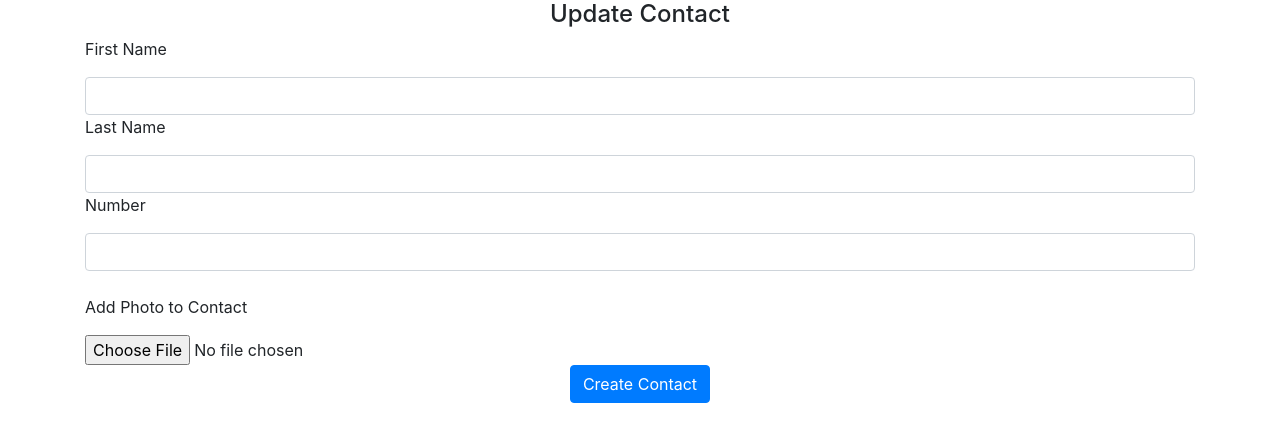
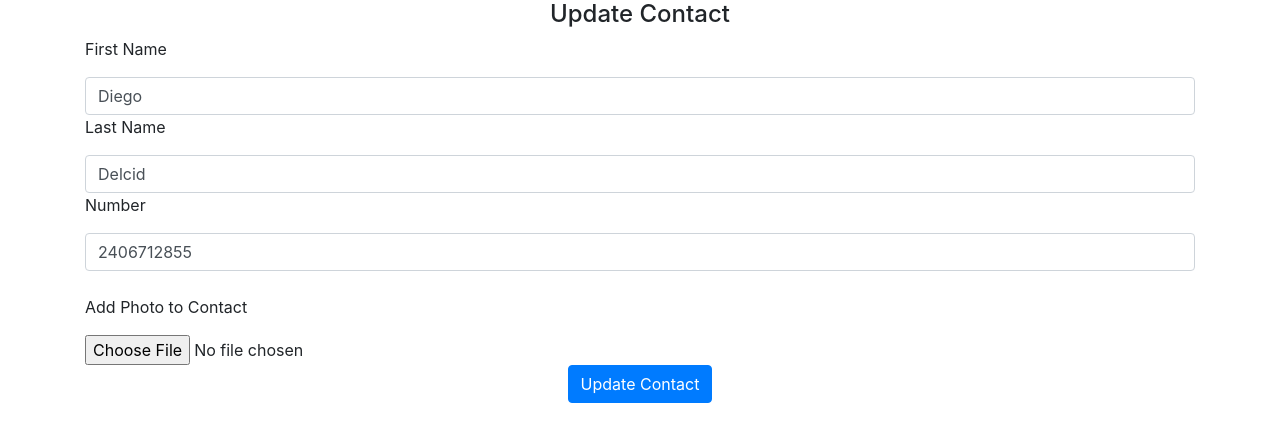
Before and after one commit to umdkyletu/phonebook, a Flask app: page /update/1 in a window 1280 px wide. Shown: the part 56-498 px from the top of the page. Run offline with Flask 3, Linux system fonts and the light colour scheme; some libraries are stand-ins or nearby versions.

Commit message:
fixed update

```diff
--- a/FlaskApp/Website/templates/update.html
+++ b/FlaskApp/Website/templates/update.html
@@ -1,22 +1,22 @@
-{%extends "base.html" %}{% block title %}Contacts{% endblock %}{% block content %}
-<h4 align = "center">Update Contact</h4>
-<ul class = "list-group list-group-flush" id = "contacts"></ul>
-</ul>
-<form action = "/update/{{ contact.id }}" method = "POST">
+{% extends "base.html" %}
+{% block title %}Update Contact{% endblock %}
+{% block content %}
+    <h4 align="center">Update Contact</h4>
+    <ul class="list-group list-group-flush" id="contacts"></ul>
+    <form action="/update/{{ contact.id }}" method="POST">
         <p>First Name</p>
-    <input name = "first_name" id="first_name" class = "form-control"/>
+        <input name="first_name" id="first_name" class="form-control" value="{{ contact.first_name }}">
         <p>Last Name</p>
-    <input name = "last_name" id="last_name" class = "form-control"/>
+        <input name="last_name" id="last_name" class="form-control" value="{{ contact.last_name }}">
         <p>Number</p>
-    <input name = "number" id="number" class = "form-control"/>
+        <input name="number" id="number" class="form-control" value="{{ contact.number }}">
         <br>
         <p>Add Photo to Contact</p>
         <input type="file" id="contact_photo" name="contact_photo" accept="image/png, image/jpeg" />
         <br/>
-    <div align = "center">
-        <button type="submit" class = "btn btn-primary">Create Contact</button>
+        <div align="center">
+            <button type="submit" class="btn btn-primary">Update Contact</button>
         </div>
         <br>
     </form>
-
 {% endblock %}
--- a/FlaskApp/Website/views.py
+++ b/FlaskApp/Website/views.py
@@ -53,6 +53,7 @@ def delete_contact():
 
 @views.route("/update/<int:id>", methods=["GET", "POST"])
 def update(id):
+    form = SearchForm()
     contact = Contact.query.get(id)
     if request.method == "POST":
         contact.first_name = request.form.get("first_name")
@@ -67,7 +68,7 @@ def update(id):
         except:
             return "There was a problem updating"
     else:
-        return render_template("update.html", contact=contact, user=current_user)
+        return render_template("update.html", contact=contact, user=current_user, form = form)
 
 
 
```
Also changed, not shown: FlaskApp/instance/database.db. Lines whose indentation alone changed are shown as unchanged.
